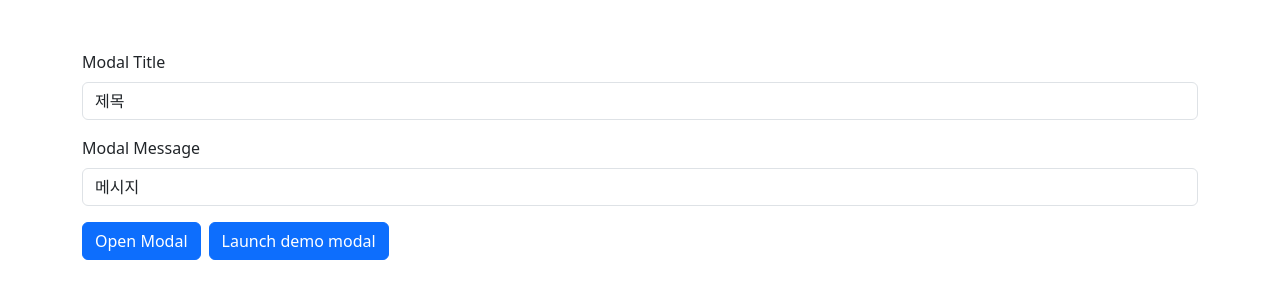
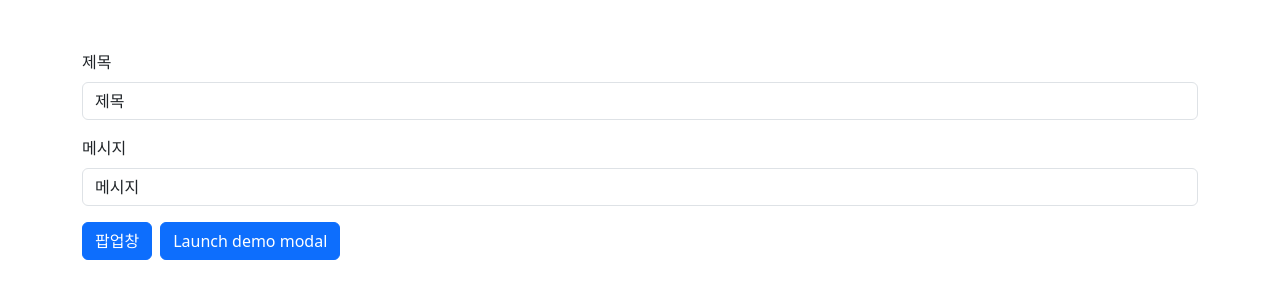
Before and after one commit to lsmin-sk/sk-words-09387, a Vue app: page /test in a window 1280 px wide. Shown: the top 300 px of the page. Built offline with nearby package versions, Linux system fonts and the light colour scheme.

Commit message:
테스터 변경

```diff
--- a/src/views/AboutTest.vue
+++ b/src/views/AboutTest.vue
@@ -1,14 +1,14 @@
 <template>
     <div class="container">
         <div class="mb-3">
-            <label for="titleInput" class="form-label">Modal Title</label>
+            <label for="titleInput" class="form-label">제목</label>
             <input type="text" class="form-control" id="titleInput" v-model="modalTitle">
         </div>
         <div class="mb-3">
-            <label for="messageInput" class="form-label">Modal Message</label>
+            <label for="messageInput" class="form-label">메시지</label>
             <input type="text" class="form-control" id="messageInput" v-model="modalMessage">
         </div>
-        <button @click="openModal" class="btn btn-primary me-2">Open Modal</button>
+        <button @click="openModal" class="btn btn-primary me-2">팝업창</button>
         <MessagePopup />
     </div>
 </template>
@@ -22,23 +22,14 @@ export default {
     },
     data() {
         return {
-            showModal: false,
             modalTitle: '제목',
             modalMessage: '메시지',
         };
     },
     methods: {
         openModal() {
-            this.showModal = true;
+            console.log('openModal');
         },
-        onCancel() {
-            console.log('Cancel clicked');
-            this.showModal = false;
-        },
-        onConfirm() {
-            console.log('Confirm clicked');
-            this.showModal = false;
-        }
     },
 };
 </script>
```
